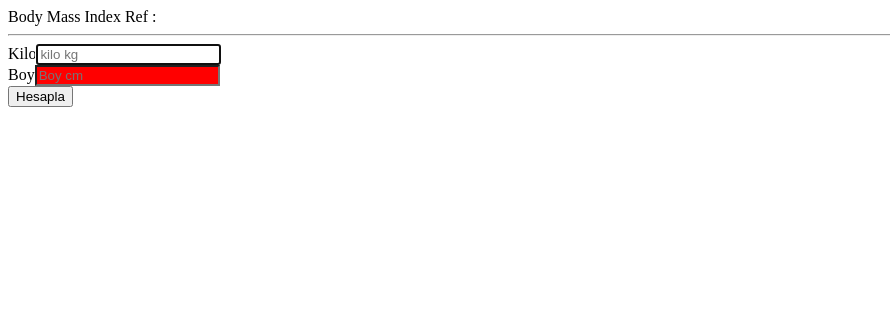
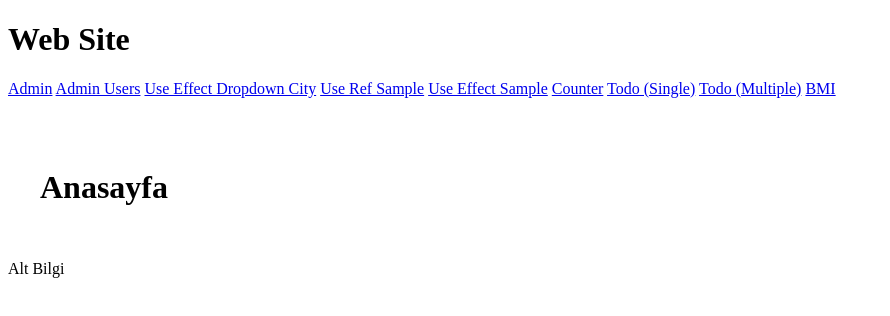
Before and after one commit to neominalsolutions/react-app-with-webpack, a React app: page / in a window 1280 px wide. Shown: the top 316 px of the page, without its empty margins (0-890 px from the left). Built offline with nearby package versions, Linux system fonts and the light colour scheme.

Commit message:
React-Router ile linkleme

```diff
--- a/package.json
+++ b/package.json
@@ -14,7 +14,8 @@
     "@types/react": "^18.3.2",
     "@types/react-dom": "^18.3.0",
     "react": "^18.3.1",
-    "react-dom": "^18.3.1"
+    "react-dom": "^18.3.1",
+    "react-router-dom": "^6.23.1"
   },
   "devDependencies": {
     "@babel/core": "^7.24.5",
--- /dev/null
+++ b/src/app-layout.tsx
@@ -0,0 +1,34 @@
+import React from 'react';
+import { Link, Outlet } from 'react-router-dom';
+
+function AppLayout() {
+	return (
+		<>
+			<header>
+				<h1>Web Site</h1>
+				<Link to="/admin">Admin</Link>{' '}
+				<Link to="/admin/users">Admin Users</Link>{' '}
+				<Link to="/use-effect-dropdown">Use Effect Dropdown City</Link>{' '}
+				<Link to="/use-ref">Use Ref Sample</Link>{' '}
+				<Link to="/use-effect">Use Effect Sample</Link>{' '}
+				<Link to="/counter">Counter</Link>{' '}
+				<Link to="/todo-single-component">Todo (Single)</Link>{' '}
+				<Link to="/todo-multiple-component">Todo (Multiple)</Link>{' '}
+				<Link to="/bmi">BMI</Link>
+			</header>
+			<br></br>
+			{/* Dinamik olarak değişkenlik gösteren kısım */}
+			<div
+				style={{
+					padding: '2rem',
+				}}
+			>
+				<Outlet />
+			</div>
+			<footer>Alt Bilgi</footer>
+			{/* outlet dinamik olarka componentlerin doma girmesi için tanımlanmış react router dom üzerideki bir component. */}
+		</>
+	);
+}
+
+export default AppLayout;
--- a/src/components/functions/app.function.component.tsx
+++ /dev/null
@@ -1,28 +0,0 @@
-import React from 'react';
-import CounterSample from './counter-sample';
-import TodoSample from './todo-sample';
-import TodoSamplePage from '../../pages/todo-sample-page';
-import TodoList from './todos/todo-list';
-import UseEffectSample from './useEffectHooks/use-effect-sample';
-import UseEffectDropDownSample from './useEffectHooks/use-effect-dropdown-sample';
-import UseRefSample from './useRefHooks/useref-sample';
-import BodyMassIndex from './useRefHooks/vki-sample';
-
-function App() {
-	// <></> Fragment ile return edileceğini söyledik.
-	return (
-		<>
-			{/* <CounterSample counterInit={10} /> */}
-			{/* <CounterSample /> */}
-			{/* <TodoSample /> */}
-			{/* <TodoSamplePage /> */}
-			{/* <TodoList todos={[{ title: 'a', completed: true, userId: 1, id: 1 }]} /> */}
-			{/* <UseEffectSample /> */}
-			{/* <UseEffectDropDownSample /> */}
-			{/* <UseRefSample /> */}
-			<BodyMassIndex />
-		</>
-	);
-}
-
-export default App;
--- a/src/index.tsx
+++ b/src/index.tsx
@@ -1,7 +1,17 @@
 import ReactDOM from 'react-dom/client';
 import React from 'react';
 import './index.css';
-import App from './components/functions/app.function.component';
+import AppLayout from './app-layout';
+import { Router, RouterProvider } from 'react-router';
+import { Outlet, createBrowserRouter } from 'react-router-dom';
+import UseRefSample from './components/functions/useRefHooks/useref-sample';
+import UseEffectSample from './components/functions/useEffectHooks/use-effect-sample';
+import UseEffectDropDownSample from './components/functions/useEffectHooks/use-effect-dropdown-sample';
+import CounterSample from './components/functions/counter-sample';
+import BodyMassIndexSample from './components/functions/useRefHooks/bmi-sample';
+import TodoSample from './components/functions/todo-sample';
+import TodoSamplePage from './pages/todo-sample-page';
+import HomePage from './pages/home-page';
 // import { App } from './components/classes/app.component';
 // import App from './components/functions/app.function.component';
 
@@ -11,8 +21,69 @@ const rootElement = ReactDOM.createRoot(
 
 // root element içerisinde bir tane react bileşeni render et dedik.
 // rootElement.render(<>React App</>);
+
+// client-side bir routing yapacağımız anlamına gelir.
+const router = createBrowserRouter([
+	{
+		path: '',
+		Component: AppLayout, // layout altındaki tüm componentler bu layout tasarım üzerinden çalışsın
+		children: [
+			{
+				path: '',
+				Component: HomePage,
+			},
+			{
+				path: 'use-ref',
+				Component: UseRefSample,
+			},
+			{
+				path: 'use-effect',
+				Component: UseEffectSample,
+			},
+			{
+				path: 'use-effect-dropdown',
+				Component: UseEffectDropDownSample,
+			},
+			{
+				path: 'counter',
+				Component: CounterSample,
+			},
+			{
+				path: 'bmi',
+				Component: BodyMassIndexSample,
+			},
+			{
+				path: 'todo-single-component',
+				Component: TodoSample,
+			},
+			{
+				path: 'todo-multiple-component',
+				Component: TodoSamplePage,
+			},
+		],
+	},
+	{
+		path: '/admin',
+		element: (
+			<>
+				<Outlet />
+			</>
+		),
+		children: [
+			{
+				path: '',
+				element: <>Admin Home</>,
+			},
+			{
+				path: 'users',
+				element: <>Admin Users Page</>,
+			},
+		],
+	},
+]);
+
 rootElement.render(
 	<div>
-		<App />
+		<RouterProvider router={router} />
 	</div>
 );
--- /dev/null
+++ b/src/pages/home-page.tsx
@@ -0,0 +1,11 @@
+import React from 'react';
+
+function HomePage() {
+	return (
+		<>
+			<h1>Anasayfa</h1>
+		</>
+	);
+}
+
+export default HomePage;
--- a/webpack.config.js
+++ b/webpack.config.js
@@ -7,6 +7,7 @@ module.exports = {
 	mode: 'development',
 	devServer: {
 		port: 3001,
+		historyApiFallback: true,
 	},
 	output: {
 		filename: 'bundle.js', // js dönüşecek olan dosyanın ismi, uygulama bundle.js den çalışacak.
```
Also changed, not shown: src/components/functions/useRefHooks/bmi-sample.tsx (renamed from src/components/functions/useRefHooks/vki-sample.tsx), 1 other file (tests, documents, lock files or other folders).
